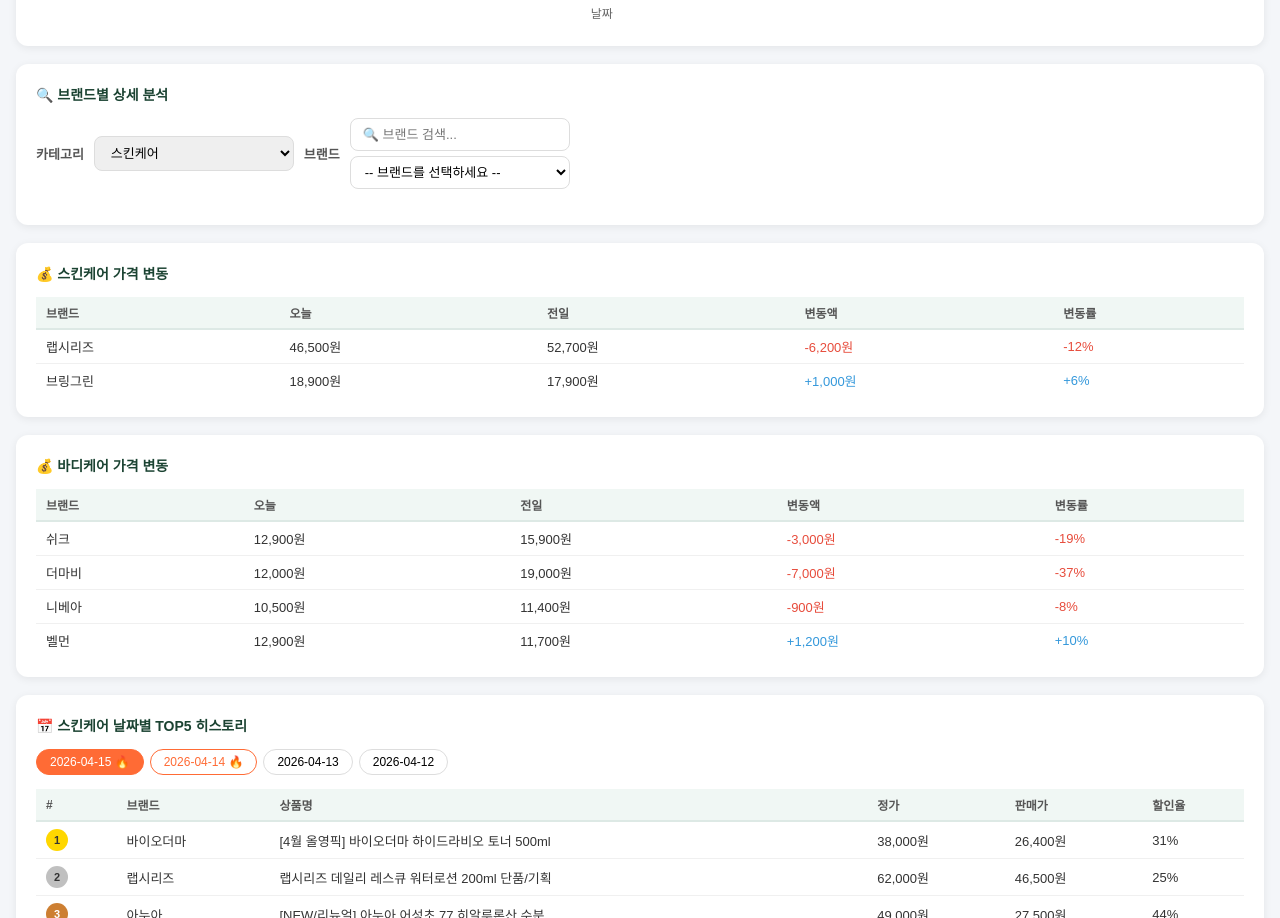
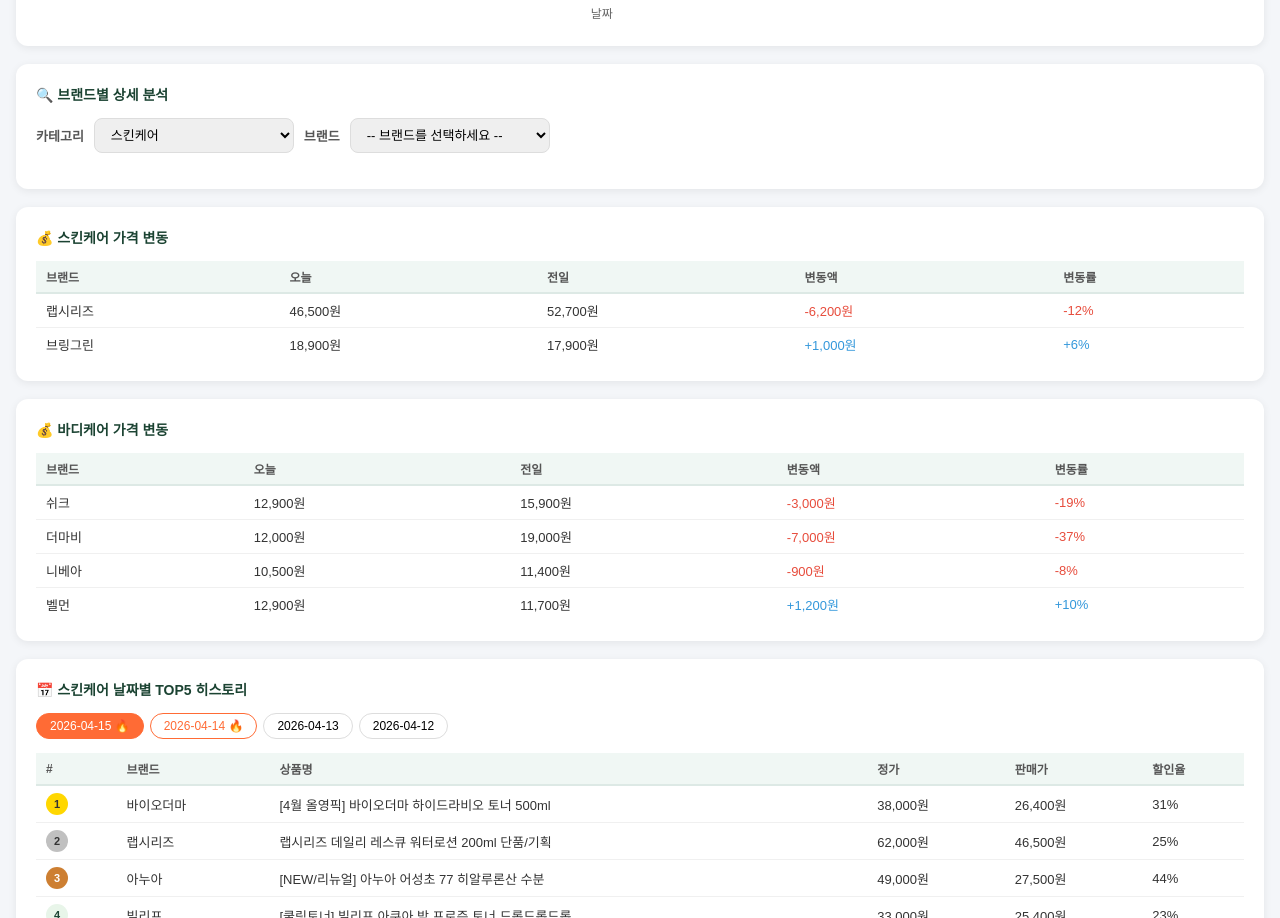
Before and after one commit to ddddu000-debug/oliveyoung-tracker-, a plain HTML site: page index.html in a window 1280 px wide. Shown: the part 3730-4648 px from the top of the page. Drawn offline with nearby package versions, Linux system fonts and the light colour scheme.

Commit message:
deploy: 5b25216e036c347ddd4b1bdf2f2ae834e85d6300

```diff
--- a/index.html
+++ b/index.html
@@ -68,11 +68,6 @@ tr:hover td{background:#f9fdf9;}
 .brand-select-area select{padding:8px 12px;border-radius:8px;border:1.5px solid #ddd;
   font-size:13px;min-width:200px;cursor:pointer;}
 .brand-select-area select:focus{outline:none;border-color:#40916c;}
-.brand-combo{display:flex;flex-direction:column;gap:5px;min-width:220px;}
-.brand-combo input{padding:8px 12px;border-radius:8px;border:1.5px solid #ddd;font-size:13px;background:#fff;}
-.brand-combo input:focus{outline:none;border-color:#40916c;box-shadow:0 0 0 3px rgba(64,145,108,.1);}
-.brand-combo select{padding:7px 10px;border-radius:8px;border:1.5px solid #ddd;font-size:13px;cursor:pointer;background:#fff;}
-.brand-combo select:focus{outline:none;border-color:#40916c;}
 .brand-detail{display:none;}
 .brand-detail.show{display:block;}
 .chart-wrap{height:260px;position:relative;}
@@ -466,12 +461,9 @@ tr:hover td{background:#f9fdf9;}
         <option value="skincare">스킨케어</option><option value="bodycare">바디케어</option>
       </select>
       <span style="font-size:13px;font-weight:600;color:#555;">브랜드</span>
-      <div class="brand-combo">
-        <input id="brand-search-input" type="text" placeholder="🔍 브랜드 검색..." autocomplete="off" oninput="filterBrandList()">
-        <select id="brand-sel" onchange="showBrandDetail()">
-          <option value="">-- 브랜드를 선택하세요 --</option>
-        </select>
-      </div>
+      <select id="brand-sel" onchange="showBrandDetail()">
+        <option value="">-- 브랜드를 선택하세요 --</option>
+      </select>
     </div>
 
     <div id="brand-detail" class="brand-detail">
@@ -936,31 +928,18 @@ function showHistDate(cat, date, btn) {
   btn.classList.add('active');
 }
 
-// ── 브랜드 검색 + 선택 ───────────────────────────────────────────
-let _allBrands = [];
-
+// ── 브랜드 선택 ───────────────────────────────────────────
 function refreshBrandList() {
-  const cat        = document.getElementById('brand-cat-sel').value;
-  const latestDate = ALL_DATES[ALL_DATES.length - 1];
-  const todaySnaps = BY_CATEG_DATE[cat]?.[latestDate] || [];
-  _allBrands = [...new Set(todaySnaps.map(p => p.brand_name_raw).filter(Boolean))];
-  document.getElementById('brand-search-input').value = '';
-  renderBrandSelect(_allBrands);
+  const cat = document.getElementById('brand-cat-sel').value;
+  const allCatBrands = new Set();
+  Object.values(BY_CATEG_DATE[cat] || {}).forEach(daySnaps => {
+    daySnaps.forEach(p => { if (p.brand_name_raw) allCatBrands.add(p.brand_name_raw); });
+  });
+  const sorted = [...allCatBrands].sort();
+  const sel = document.getElementById('brand-sel');
+  sel.innerHTML = '<option value="">-- 브랜드를 선택하세요 --</option>' +
+    sorted.map(b => '<option value="' + b.replace(/"/g, '&quot;') + '">' + b + '</option>').join('');
   document.getElementById('brand-detail').classList.remove('show');
-}
-
-function filterBrandList() {
-  const q = document.getElementById('brand-search-input').value.toLowerCase().trim();
-  renderBrandSelect(q ? _allBrands.filter(b => b.toLowerCase().includes(q)) : _allBrands);
-}
-
-function renderBrandSelect(brands) {
-  const sel = document.getElementById('brand-sel');
-  const prev = sel.value;
-  sel.innerHTML = '<option value="">-- 브랜드를 선택하세요 --</option>' +
-    brands.map(b => '<option value="' + b.replace(/"/g, '&quot;') + '">' + b + '</option>').join('');
-  // 검색 후에도 이미 선택된 브랜드 유지
-  if (prev && brands.includes(prev)) sel.value = prev;
 }
 
 // ── 브랜드 상세 표시 ─────────────────────────────────────────────
```
